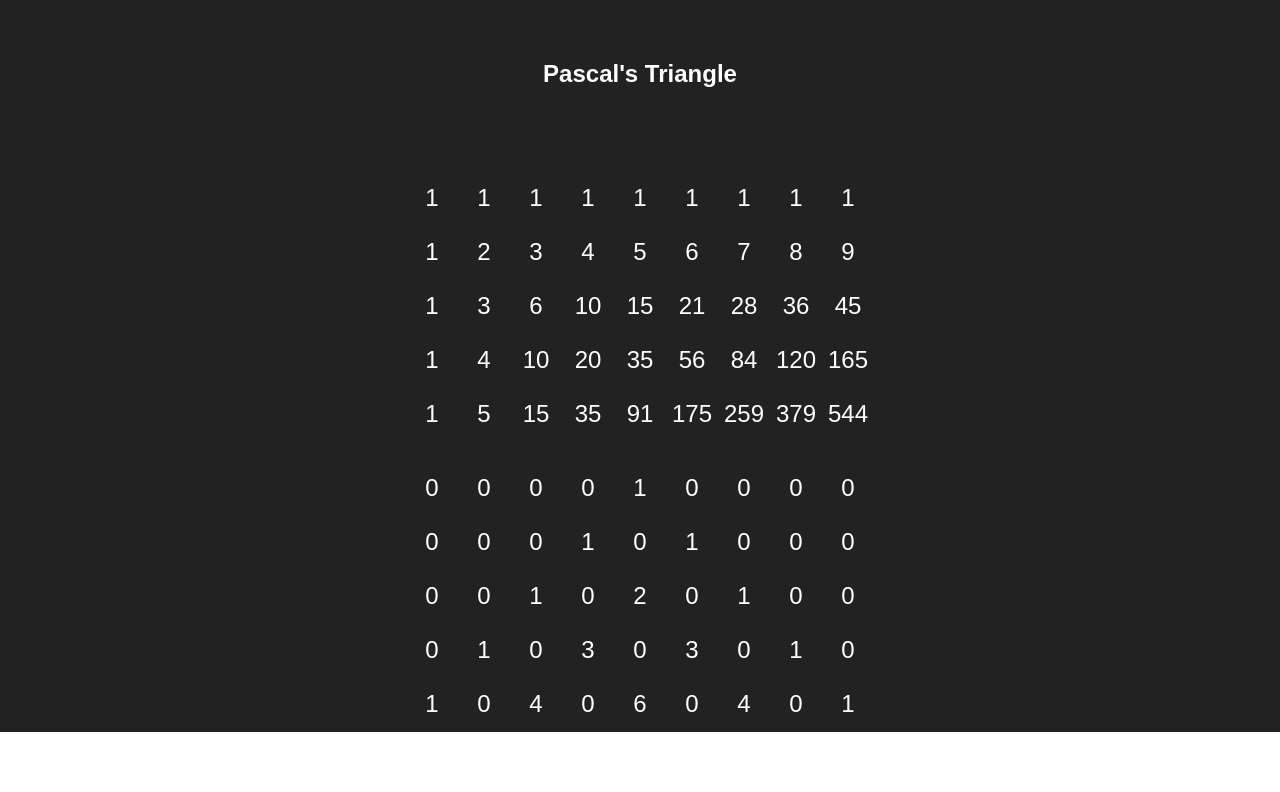
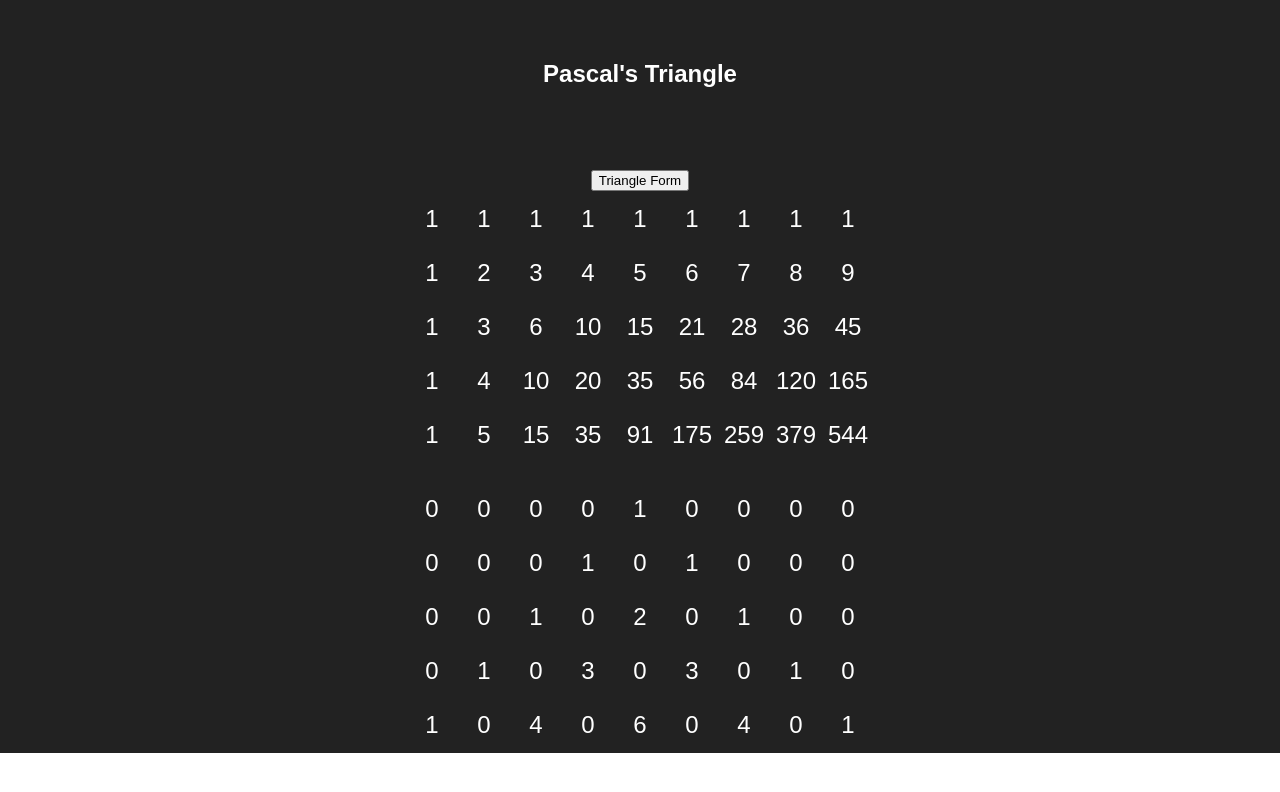
Before and after one commit to TheOneAmir/First-React-App, a React (Create React App) app: page / in a window 1280 px wide. Shown: the top 792 px of the page. Built offline with nearby package versions, Linux system fonts and the light colour scheme.

Commit message:
Add a toggle button for the different forms

```diff
--- a/src/App.js
+++ b/src/App.js
@@ -1,6 +1,29 @@
 import React, { Component } from 'react';
 import logo from './logo.svg';
 import './App.css';
+
+class ReactButton extends React.Component{
+	constructor(props){
+		super(props);
+		this.state = {
+			isToggled: true
+		};
+		this.onBClick = this.onBClick.bind(this);
+
+	}
+
+	onBClick(){
+		this.setState(previousState => ({
+			isToggled: !previousState.isToggled
+		}));
+	}
+
+	render(){
+		return (
+			<button className="Toggle-Button" onClick={this.onBClick} type="button">{this.state.isToggled ? 'Triangle Form' : 'Square Form'}</button>
+		);
+	}
+}
 
 class Triangle extends React.Component{
 	constructor(props){
@@ -15,14 +38,14 @@ class Triangle extends React.Component{
 	render(){
 		//var rows = [[0,0,0,0,1,0,0,0,0],[0,0,0,1,0,1,0,0,0],[0,0,1,0,2,0,1,0,0],[0,1,0,3,0,3,0,1,0],[1,0,4,0,6,0,4,0,1]];
 		return (
-			<table class="Pascals">
+			<table className="Pascals">
 				<thead>
 				</thead>
 				<tbody>
 					{this.props.rows.map((row, i) =>
 						<tr key={i}>
 							{row.map((col, j) =>
-								<td class="Num-value" key={j}>{col}</td>
+								<td className="Num-value" key={j}>{col}</td>
 							)}
 						</tr>
 					)}
@@ -53,6 +76,7 @@ class App extends Component {
         <header className="App-header">
           <h1 className="App-title">Pascal's Triangle</h1>
         </header>
+		  <ReactButton />
 		  <Triangle ref="squareForm" rows={pascal}/>
 		  <br/>
 		  <Triangle ref="triangleForm" rows={pascal2}/>
```
